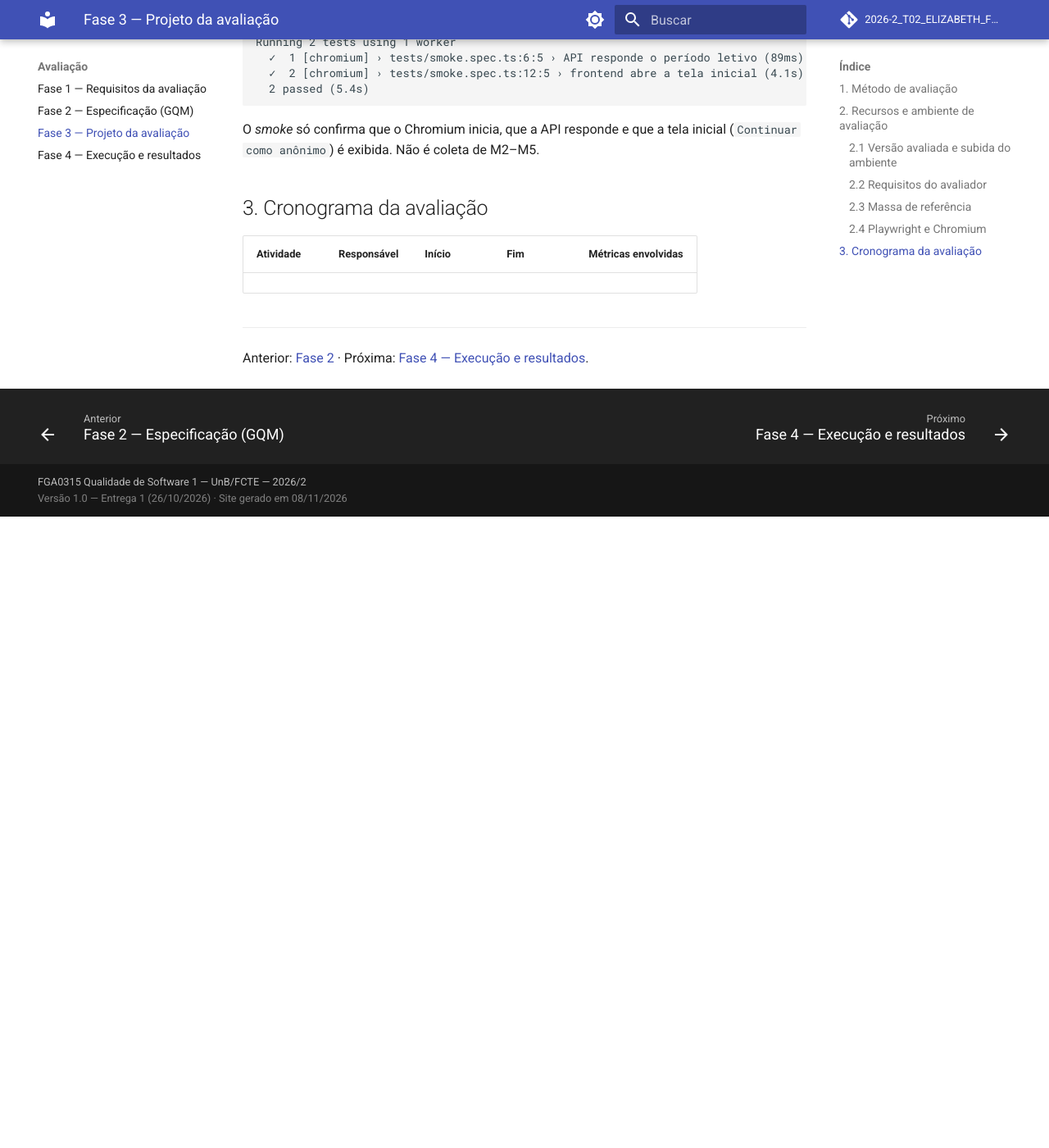
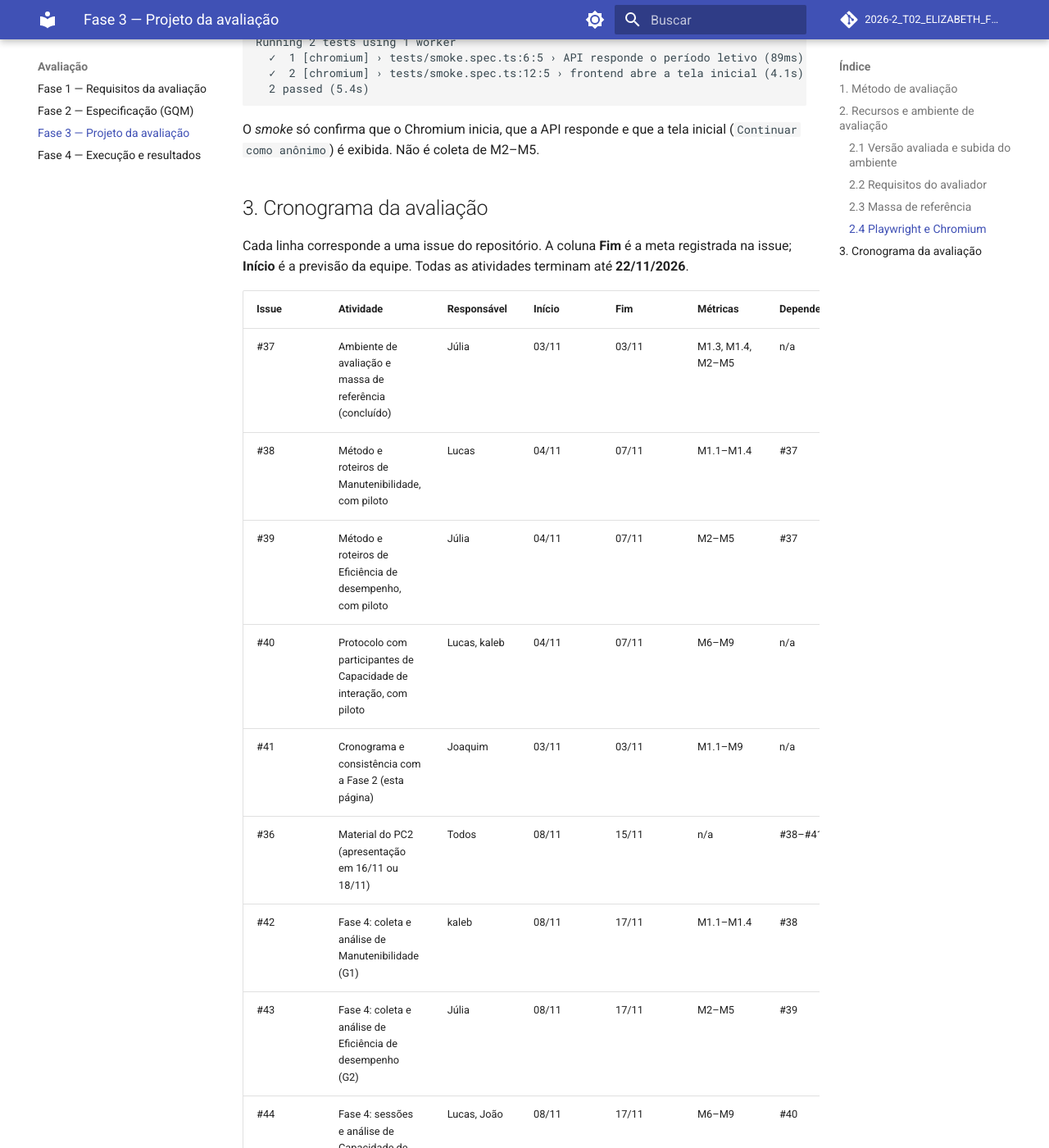
Before and after one commit to FCTE-Qualidade-de-Software-1/2026-2_T02_ELIZABETH_FRIEDMAN, an MkDocs documentation site: the page built from docs/fase-3.md, in a window 1280 px wide and 1400 px high, scrolled down 8584 px. Shown: the whole window at 82% size. Built offline with MkDocs 1.6.1 and Material for MkDocs 9.7.7, drawn with Linux system fonts in a browser that asks for light colours; comment, search, counter and statistics services are not loaded; before the commit the page ends 9214 px from its top, so only the background shows below that; some of the changed text lies outside the part shown.

Commit message:
docs: adiciona cronograma da fase 3

```diff
--- a/docs/fase-3.md
+++ b/docs/fase-3.md
@@ -289,9 +289,26 @@ O *smoke* só confirma que o Chromium inicia, que a API responde e que a tela in
 F3-C3: cronograma realista com atividades distribuídas e alinhadas à execução da Fase 4.
 -->
 
-| Atividade | Responsável | Início | Fim | Métricas envolvidas |
-|-----------|-------------|--------|-----|---------------------|
-| | | | | |
+Cada linha corresponde a uma issue do repositório. A coluna **Fim** é a meta registrada na issue;
+**Início** é a previsão da equipe. Todas as atividades terminam até **22/11/2026**.
+
+| Issue | Atividade | Responsável | Início | Fim | Métricas | Depende de |
+|------|-----------|-------------|--------|-----|----------|------------|
+| #37 | Ambiente de avaliação e massa de referência (concluído) | Júlia | 03/11 | 03/11 | M1.3, M1.4, M2–M5 | n/a |
+| #38 | Método e roteiros de Manutenibilidade, com piloto | Lucas | 04/11 | 07/11 | M1.1–M1.4 | #37 |
+| #39 | Método e roteiros de Eficiência de desempenho, com piloto | Júlia | 04/11 | 07/11 | M2–M5 | #37 |
+| #40 | Protocolo com participantes de Capacidade de interação, com piloto | Lucas, kaleb | 04/11 | 07/11 | M6–M9 | n/a |
+| #41 | Cronograma e consistência com a Fase 2 (esta página) | Joaquim | 03/11 | 03/11 | M1.1–M9 | n/a |
+| #36 | Material do PC2 (apresentação em 16/11 ou 18/11) | Todos | 08/11 | 15/11 | n/a | #38–#41 |
+| #42 | Fase 4: coleta e análise de Manutenibilidade (G1) | kaleb | 08/11 | 17/11 | M1.1–M1.4 | #38 |
+| #43 | Fase 4: coleta e análise de Eficiência de desempenho (G2) | Júlia | 08/11 | 17/11 | M2–M5 | #39 |
+| #44 | Fase 4: sessões e análise de Capacidade de interação (G3) | Lucas, João | 08/11 | 17/11 | M6–M9 | #40 |
+| #45 | Fase 4: julgamento, relações entre características e recomendações | kaleb, Joaquim | 17/11 | 19/11 | M1.1–M9 | #42–#44 |
+| #46 | Fase 4: ação de melhoria | Lucas | 19/11 | 20/11 | n/a | #45 |
+| #47 | Artigo: metodologia, resultados e conclusão | João | 17/11 | 20/11 | n/a | #41–#46 |
+| #48 | Artigo: revisão final da 2ª versão | João | 20/11 | 21/11 | n/a | #47 |
+| #50 | Gestão PSM/CID, atas e decisões da E2 | Joaquim | 03/11 | 21/11 | n/a | contínuo |
+| #51 | Fechamento da E2: GitPage, contribuição e *release* v2.0 | Eduardo | 21/11 | 22/11 | n/a | #48, #50 |
 
 ---
 
```
